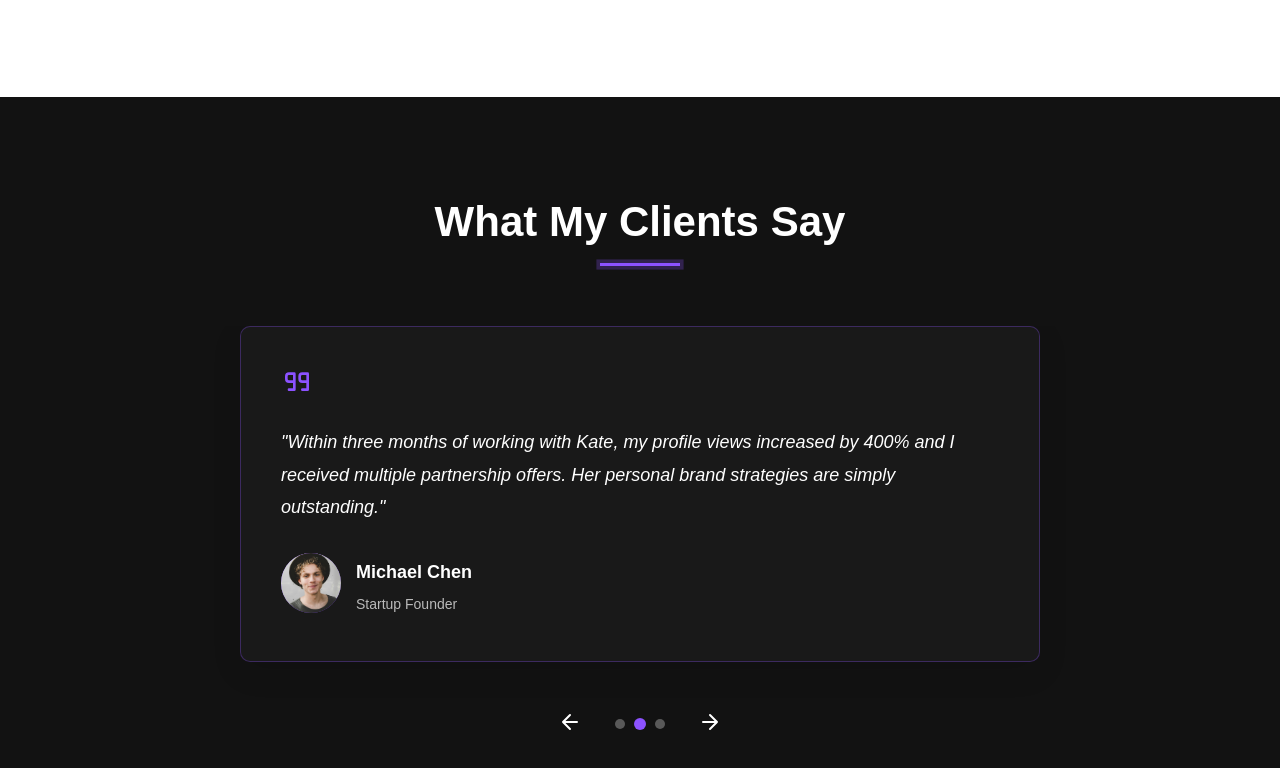
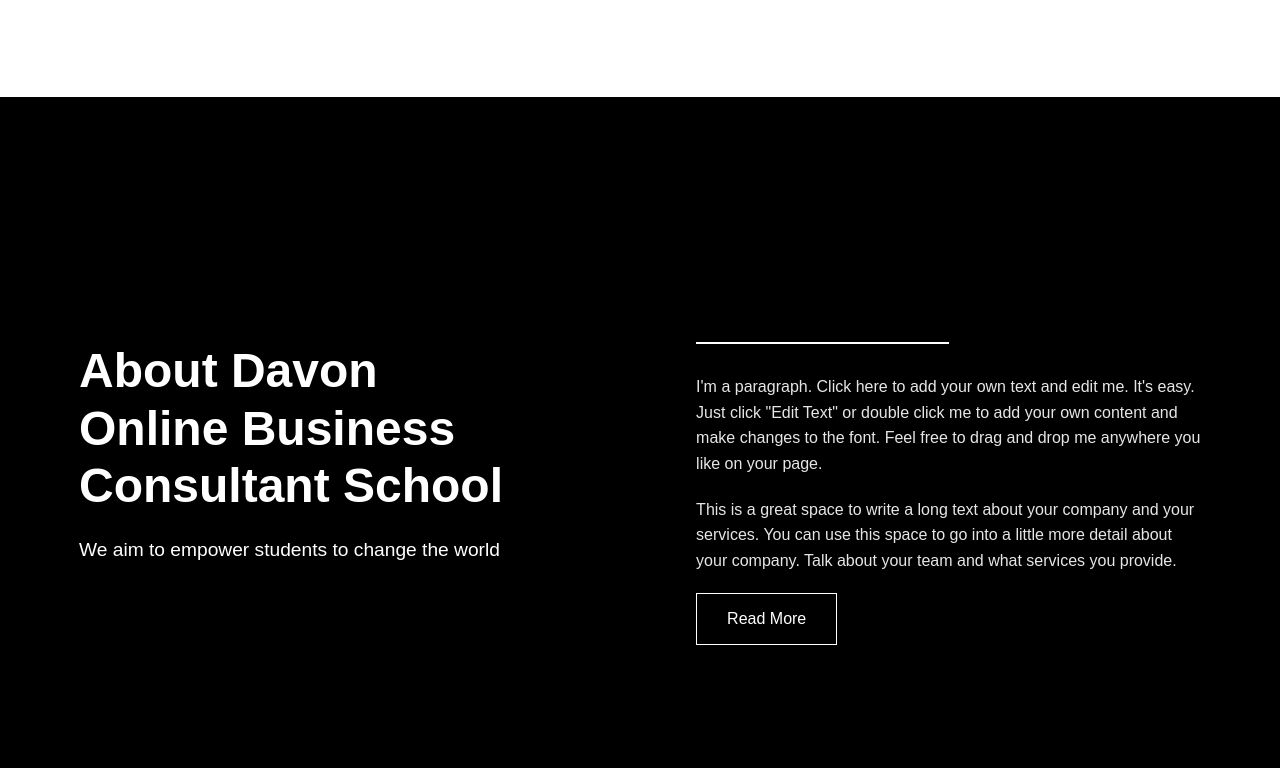
Before and after one commit to esselduke/kate, a plain HTML site: page index.html in a window 1280 px wide. Shown: the part 1994-2762 px from the top of the page. Drawn offline with Linux system fonts and the light colour scheme.

Commit message:
about section added

```diff
--- a/index.html
+++ b/index.html
@@ -194,6 +194,25 @@
     </div>
 </section>
 
+<!-- About Section -->
+<section class="about-section">
+    <div class="container">
+        <div class="about-container">
+            <div class="about-text">
+                <h1>About Davon<br>Online Business<br>Consultant School</h1>
+                <p>We aim to empower students to change the world</p>
+            </div>
+
+            <div class="about-content">
+                <div class="horizontal-rule"></div>
+                <p>I'm a paragraph. Click here to add your own text and edit me. It's easy. Just click "Edit Text" or double click me to add your own content and make changes to the font. Feel free to drag and drop me anywhere you like on your page.</p>
+                <p>This is a great space to write a long text about your company and your services. You can use this space to go into a little more detail about your company. Talk about your team and what services you provide.</p>
+                <a href="#" class="read-more-btn">Read More</a>
+            </div>
+        </div>
+    </div>
+</section>
+
 <!-- Testimonials Section -->
 <section class="testimonials">
     <div class="container">
@@ -246,6 +265,7 @@
                     </div>
                 </div>
             </div>
+
 
             <!-- Testimonial 3 -->
             <div class="testimonial-card">
--- a/script.js
+++ b/script.js
@@ -346,3 +346,38 @@ document.addEventListener('DOMContentLoaded', function() {
         sectionObserver.observe(section);
     });
 });
+
+
+
+// About Section Animation with Intersection Observer
+document.addEventListener('DOMContentLoaded', function() {
+    // Parallax effect for background image
+    window.addEventListener('scroll', function() {
+        const scrollPosition = window.scrollY;
+        const backgroundImage = document.querySelector('.background-image');
+
+        if (backgroundImage) {
+            // Move the background image slightly to the right when scrolling
+            backgroundImage.style.transform = `translateX(${scrollPosition * 0.05}px)`;
+        }
+    });
+
+    // Animation for about section
+    const aboutSection = document.querySelector('.about-section');
+
+    if (aboutSection) {
+        const aboutObserver = new IntersectionObserver((entries) => {
+            entries.forEach(entry => {
+                if (entry.isIntersecting) {
+                    entry.target.classList.add('section-visible');
+                    aboutObserver.unobserve(entry.target);
+                }
+            });
+        }, {
+            threshold: 0.2,
+            rootMargin: "-50px 0px"
+        });
+
+        aboutObserver.observe(aboutSection);
+    }
+});
--- a/styles.css
+++ b/styles.css
@@ -909,6 +909,129 @@ header {
 }
 
 
+/* About Section Styles */
+.about-section {
+    min-height: 100vh;
+    display: flex;
+    align-items: center;
+    position: relative;
+    overflow: hidden;
+}
+
+.about-container {
+    display: flex;
+    justify-content: space-between;
+    width: 100%;
+}
+
+.about-text {
+    width: 45%;
+    padding-right: 20px;
+    opacity: 0;
+    transform: translateY(30px);
+    transition: all 0.8s ease;
+}
+
+.about-content {
+    width: 45%;
+    opacity: 0;
+    transform: translateY(30px);
+    transition: all 0.8s ease;
+}
+
+.about-section.section-visible .about-text,
+.about-section.section-visible .about-content {
+    opacity: 1;
+    transform: translateY(0);
+}
+
+.about-section.section-visible .about-content {
+    transition-delay: 0.3s;
+}
+
+.about-text h1 {
+    font-size: 3rem;
+    line-height: 1.2;
+    margin-bottom: 20px;
+    font-weight: 700;
+}
+
+.about-text p {
+    font-size: 1.2rem;
+}
+
+.horizontal-rule {
+    width: 50%;
+    height: 2px;
+    background-color: white;
+    margin-bottom: 30px;
+}
+
+.about-content p {
+    margin-bottom: 20px;
+    color: rgba(255, 255, 255, 0.9);
+}
+
+.read-more-btn {
+    display: inline-block;
+    border: 1px solid white;
+    padding: 12px 30px;
+    color: white;
+    text-decoration: none;
+    transition: all 0.3s ease;
+    position: relative;
+    overflow: hidden;
+    z-index: 1;
+}
+
+.read-more-btn::after {
+    content: '';
+    position: absolute;
+    width: 0%;
+    height: 100%;
+    top: 0;
+    left: -10%;
+    transform: skewX(-15deg);
+    background-color: #8c52ff;
+    z-index: -1;
+    transition: all 0.5s ease;
+}
+
+.read-more-btn:hover::after {
+    width: 120%;
+}
+
+.read-more-btn:hover {
+    border-color: #8c52ff;
+}
+
+/* Responsive Styles */
+@media screen and (max-width: 992px) {
+    .about-text h1 {
+        font-size: 2.5rem;
+    }
+}
+
+@media screen and (max-width: 768px) {
+    .about-container {
+        flex-direction: column;
+    }
+
+    .about-text, .about-content {
+        width: 100%;
+        padding-right: 0;
+        margin-bottom: 30px;
+    }
+
+    .about-text h1 {
+        font-size: 2.2rem;
+    }
+
+    .horizontal-rule {
+        width: 70%;
+    }
+}
+
 
 /* ===== TESTIMONIALS SECTION ===== */
 .testimonials {
```
